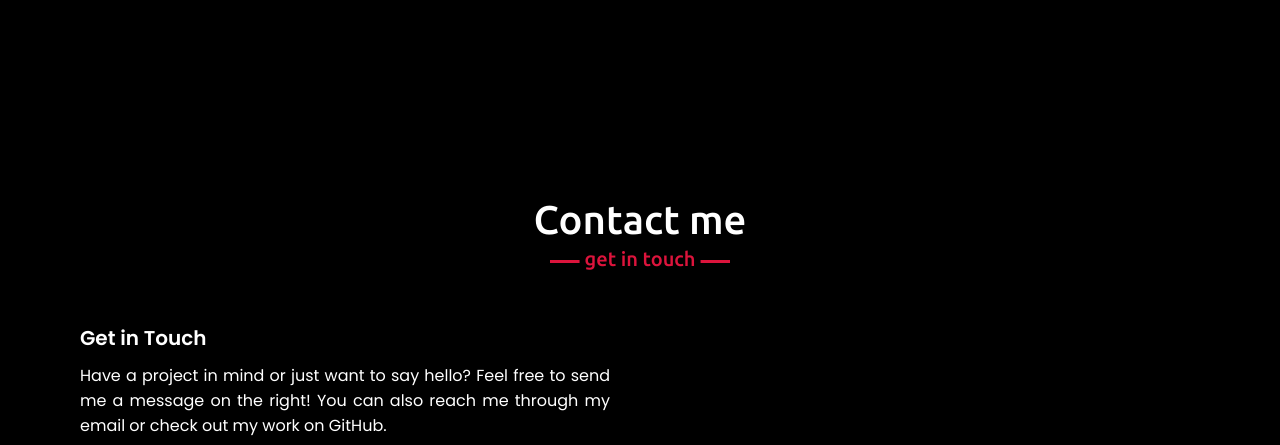
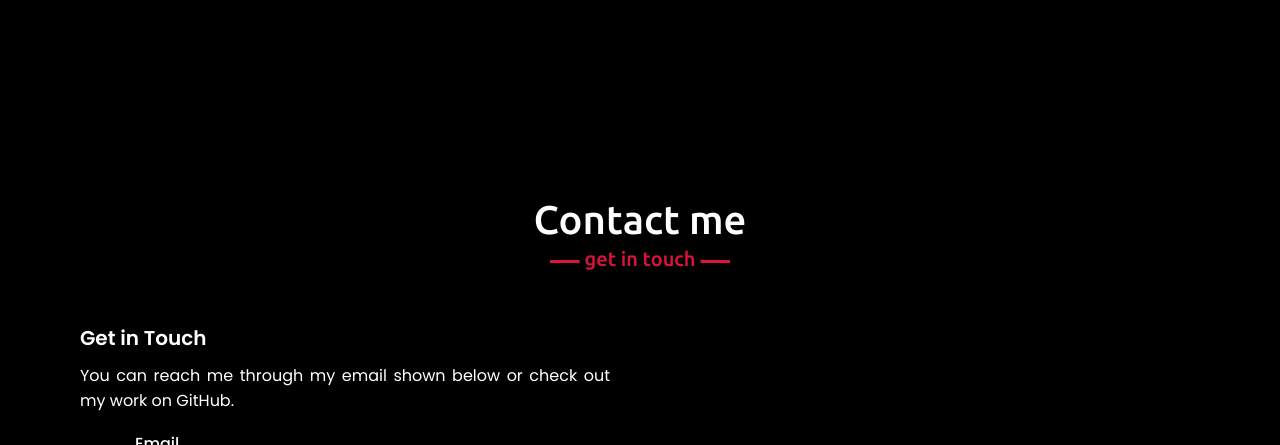
Before and after one commit to DoobyDoobs/MyPortfolio, a plain HTML site: page index.html in a window 1280 px wide. Shown: the part 5338-5783 px from the top of the page. Drawn offline with nearby package versions, Linux system fonts and the light colour scheme.

Commit message:
Add files via upload
Changed get in touch text

```diff
--- a/index.html
+++ b/index.html
@@ -212,7 +212,7 @@
             <div class="contact-content">
                 <div class="column left">
                     <div class="text">Get in Touch</div>
-                    <p>Have a project in mind or just want to say hello? Feel free to send me a message on the right! You can also reach me through my email or check out my work on GitHub.</p>
+                    <p>You can reach me through my email shown below or check out my work on GitHub.</p>
                     <div class="icons">
                         <div class="row">
                             <i class="fas fa-envelope"></i>
```
